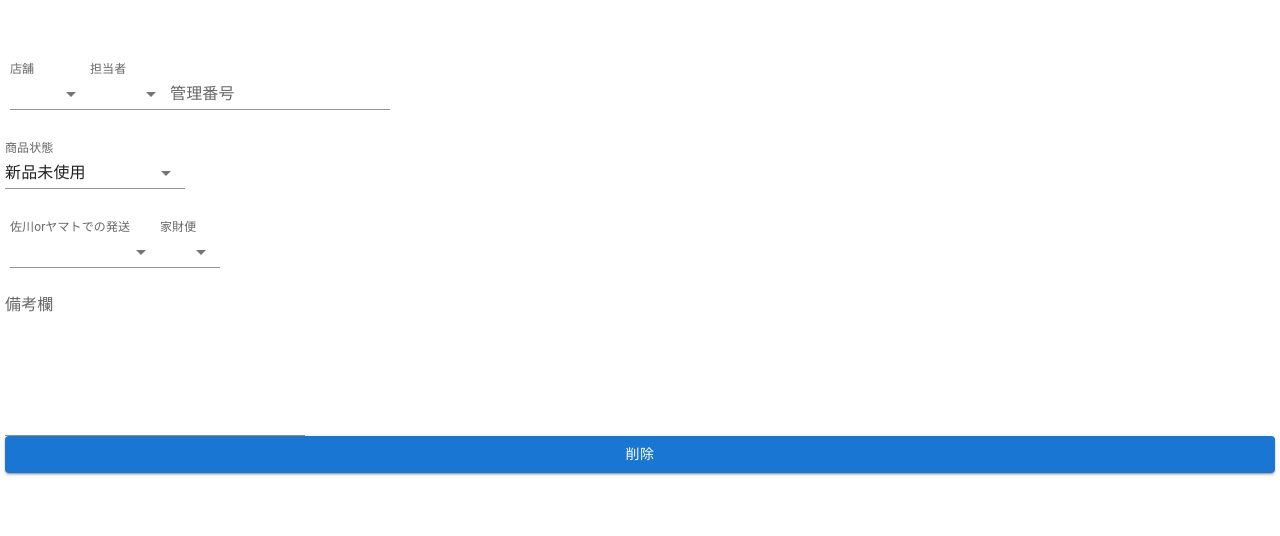
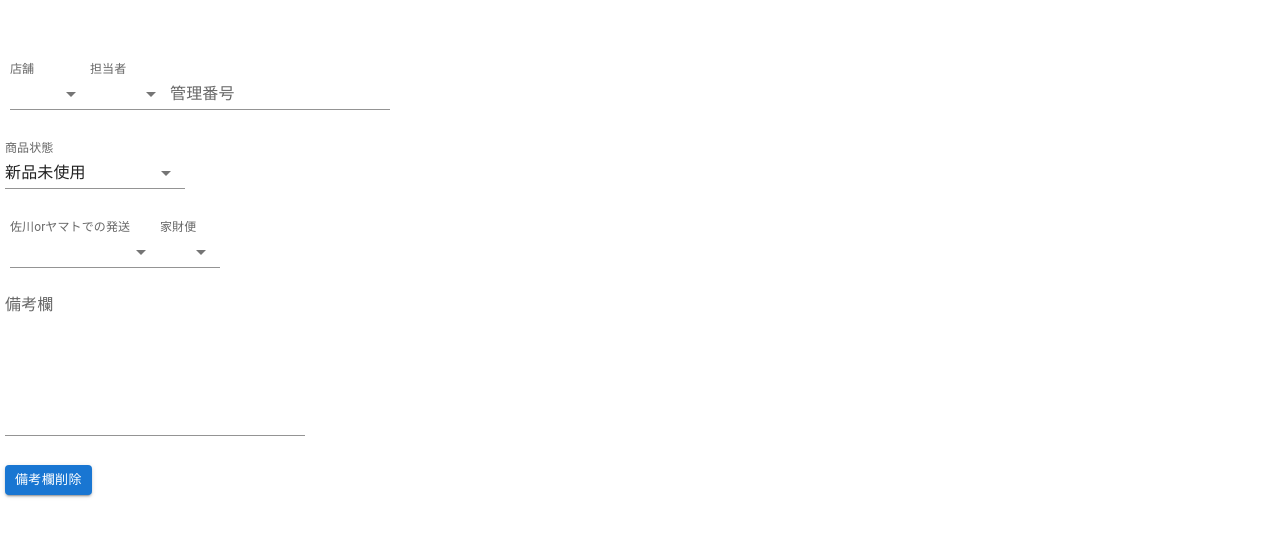
Before and after one commit to srknr/nextus, a React (Create React App) app: page / in a window 1280 px wide. Shown: the top 536 px of the page. Built offline with nearby package versions, Linux system fonts and the light colour scheme.

Commit message:
削除ボタンのサイズ変更

```diff
--- a/src/App.js
+++ b/src/App.js
@@ -160,8 +160,10 @@ function App() {
             setText(e.target.value)
           }}
         />
-        <Button variant="contained" onClick={DeleteHandler}
-        >削除</Button>
+        <p>
+        <Button variant="contained" onClick={DeleteHandler} size="small"
+        >備考欄削除</Button>
+        </p>
       </header>
 
     </div>
```
